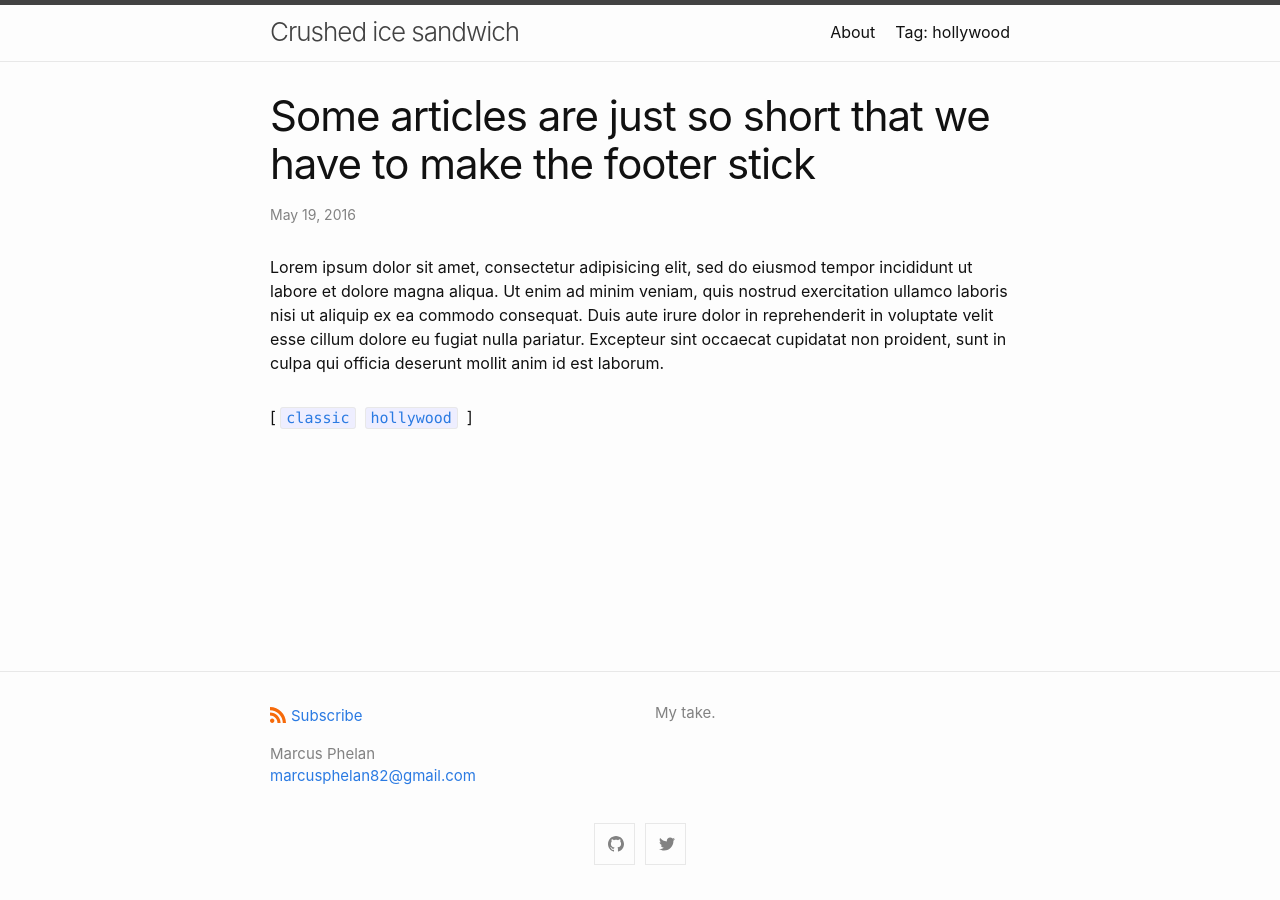
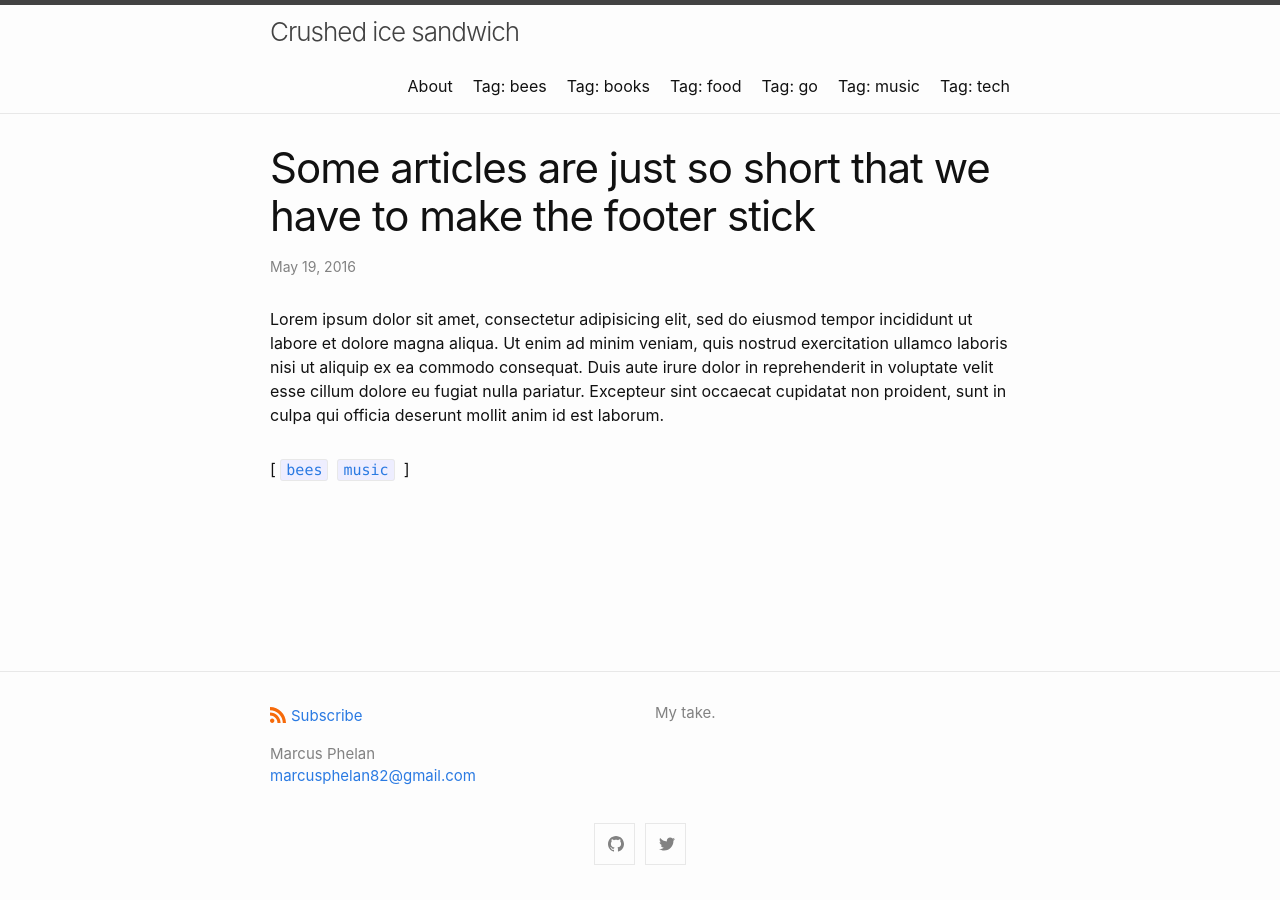
Before and after one commit to marcusphelan/marcusphelan.github.io, a Jekyll site: the page built from _posts/2016-05-19-super-short-article.md, in a window 1280 px wide. Built offline with Jekyll 4.4.1, drawn with Linux system fonts in a browser that asks for light colours.

Commit message:
update tags

```diff
--- a/_posts/2016-05-19-super-short-article.md
+++ b/_posts/2016-05-19-super-short-article.md
@@ -2,7 +2,7 @@
 layout: post
 title: "Some articles are just so short that we have to make the footer stick"
 categories: misc
-tags: classic hollywood
+tags: bees music
 ---
 
 Lorem ipsum dolor sit amet, consectetur adipisicing elit, sed do eiusmod tempor incididunt ut labore et dolore magna aliqua. Ut enim ad minim veniam, quis nostrud exercitation ullamco laboris nisi ut aliquip ex ea commodo consequat. Duis aute irure dolor in reprehenderit in voluptate velit esse cillum dolore eu fugiat nulla pariatur. Excepteur sint occaecat cupidatat non proident, sunt in culpa qui officia deserunt mollit anim id est laborum.
--- /dev/null
+++ b/tag/bees.md
@@ -0,0 +1,5 @@
+---
+layout: tagpage
+title: "Tag: bees"
+tag: bees
+---
--- /dev/null
+++ b/tag/books.md
@@ -0,0 +1,5 @@
+---
+layout: tagpage
+title: "Tag: books"
+tag: books
+---
--- /dev/null
+++ b/tag/food.md
@@ -0,0 +1,5 @@
+---
+layout: tagpage
+title: "Tag: food"
+tag: food
+---
--- /dev/null
+++ b/tag/go.md
@@ -0,0 +1,5 @@
+---
+layout: tagpage
+title: "Tag: go"
+tag: go
+---
--- a/tag/hollywood.md
+++ /dev/null
@@ -1,5 +0,0 @@
----
-layout: tagpage
-title: "Tag: hollywood"
-tag: hollywood
----
--- /dev/null
+++ b/tag/music.md
@@ -0,0 +1,5 @@
+---
+layout: tagpage
+title: "Tag: music"
+tag: music
+---
--- /dev/null
+++ b/tag/tech.md
@@ -0,0 +1,5 @@
+---
+layout: tagpage
+title: "Tag: tech"
+tag: tech
+---
```
